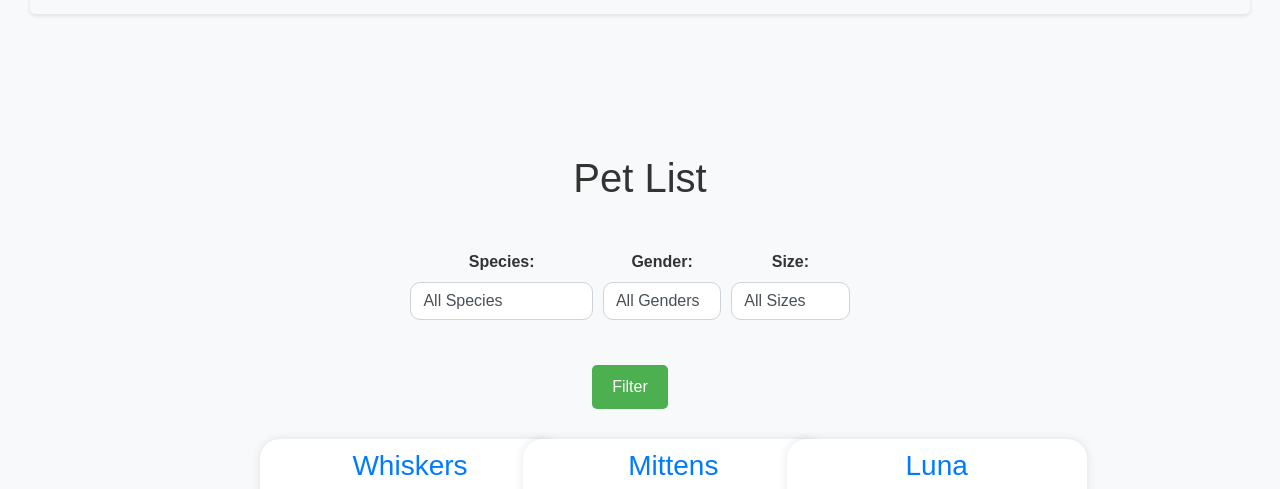
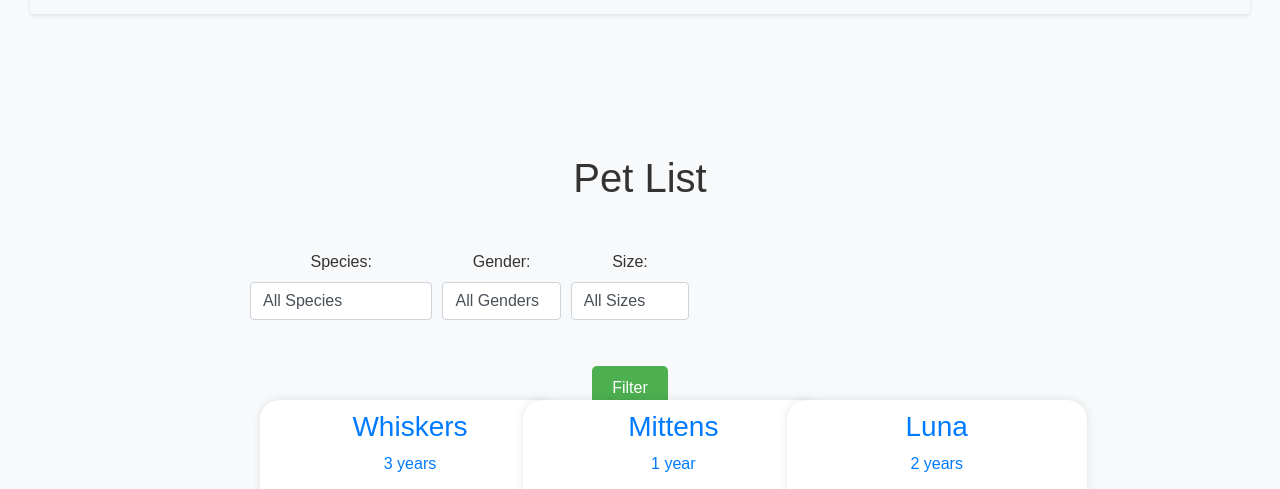
Before and after one commit to Final-Project-Group2/Pawsome, a Django app: page /pets/ in a window 1280 px wide; the page is wider, and only the part inside the window is pictured. Shown: the part 1039-1528 px from the top of that part. Run offline with Django 5.2, Linux system fonts and the light colour scheme; data comes from the database, SQL or seed files in the repository; some libraries are stand-ins or nearby versions.

Commit message:
pet list html

```diff
--- a/animal_shelter_project/templates/pet_list.html
+++ b/animal_shelter_project/templates/pet_list.html
@@ -90,37 +90,8 @@
     .pet-image {
         width: 200px;
         height: 200px;
-        border-radius: 10px;
-        margin-top: 20px;
-        /* Adjusted margin to 20px */
-    }
-
-    #filter-form {
-        margin-bottom: 30px;
-        /* Add some bottom margin for spacing */
-    }
-
-    .form-row {
-        justify-content: center;
-        /* Center align form elements */
-    }
-
-    .form-group {
-        margin-bottom: 15px;
-        /* Add some bottom margin for spacing between form groups */
-    }
-
-    .form-group label {
-        font-weight: bold;
-        /* Make form labels bold */
-    }
-
-    .form-control {
-        border-radius: 10px;
-        /* Rounded corners for form controls */
-    }
-
-    .btn-primary {
+        width: 200px;
+        height: 200px;
         border-radius: 10px;
         /* Rounded corners for the filter button */
     }
```
